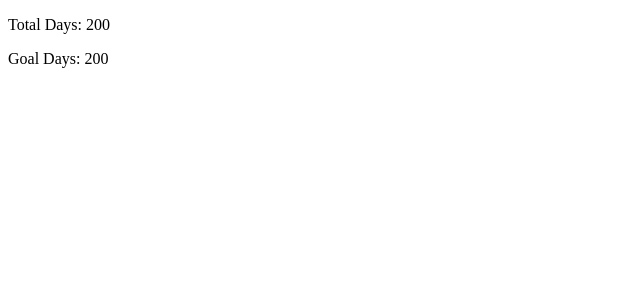
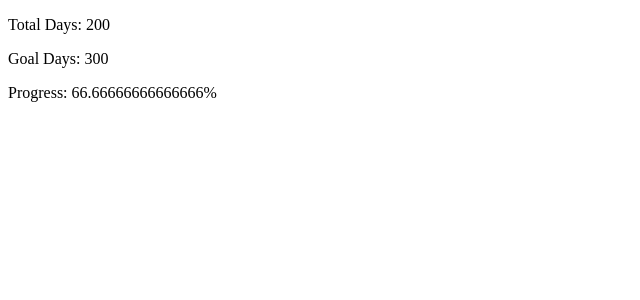
Before and after one commit to yifaneye/react-notes-2, a React (Create React App) app: page / in a window 1280 px wide. Shown: the top 300 px of the page, without its empty margins (0-640 px from the left). Built offline with nearby package versions, Linux system fonts and the light colour scheme.

Commit message:
Add methods in the ES6 class that created component

```diff
--- a/src/index.js
+++ b/src/index.js
@@ -3,10 +3,16 @@ import { render } from 'react-dom';
 
 let codingData = {
 	total: 200,
-	goal: 200
+	goal: 300
 };
 
 class CodingDayCounter extends Component {
+	getPercent = decimal => {
+		return decimal * 100 + '%'
+	};
+	getProgressToGoal = (total, goal) => {
+		return this.getPercent(total/goal)
+	}
 	render() {
 		const {total, goal} = this.props
 		return (
@@ -16,6 +22,7 @@ class CodingDayCounter extends Component {
 				</div>
 				<div>
 					<p>Goal Days: {goal}</p>
+					<p>Progress: {this.getProgressToGoal(total, goal)}</p>
 				</div>
 			</section>
 		)
```
